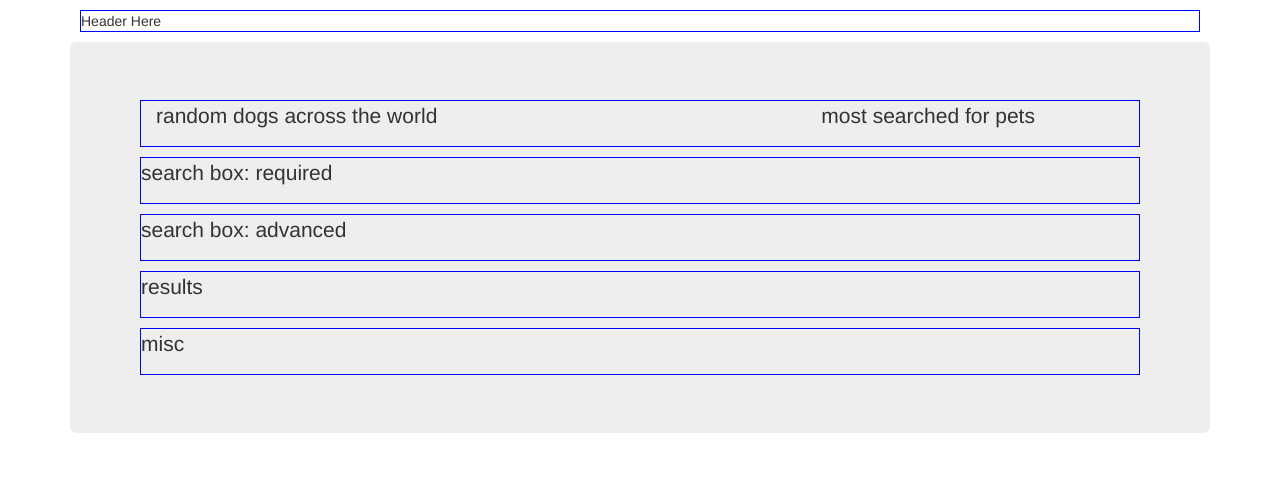
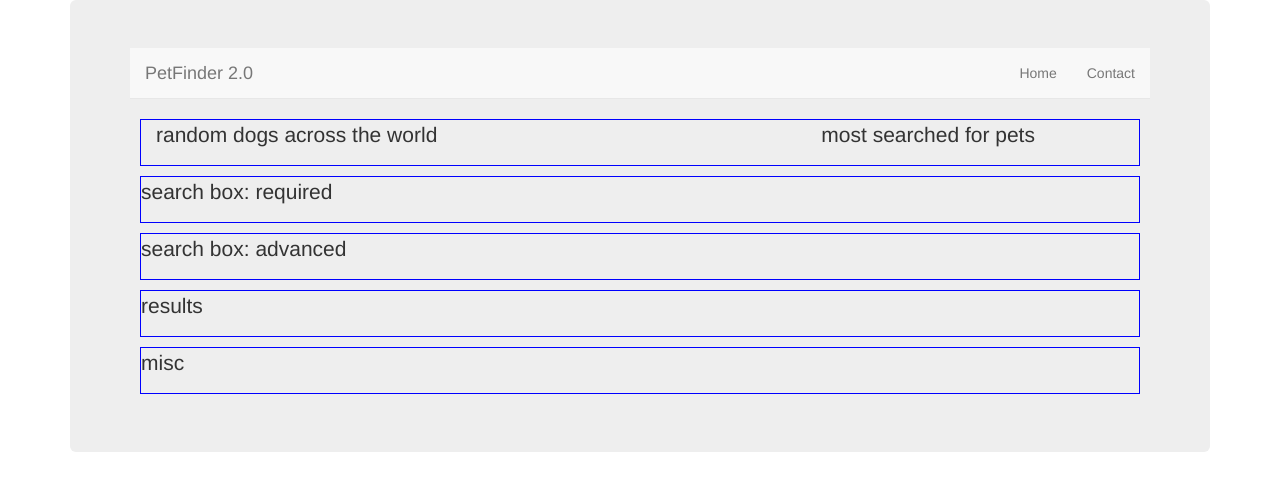
Before and after one commit to CRFerrell77/petfinder2, a plain HTML site: page index.html in a window 1280 px wide. Drawn offline with nearby package versions, Linux system fonts and the light colour scheme.

Commit message:
navbar setup

```diff
--- a/index.html
+++ b/index.html
@@ -27,9 +27,43 @@
 
 <body>
     <div class="container">
-        <header class="outline">Header Here</header>
+        <div class="jumbotron">
 
-        <div class="jumbotron">
+            <nav class="navbar navbar-default navbar-static-top">
+
+                <div class="container">
+
+                    <div class="navbar-header">
+
+                        <button type="button" class="navbar-toggle collapsed" data-toggle="collapse" data-target="#navbar" aria-expanded="false" aria-controls="navbar">
+                            <span class="sr-only">Toggle Navigation</span>
+                            <span class="icon-bar"></span>
+                            <span class="icon-bar"></span>
+                            <span class="icon-bar"></span>
+                        </button>
+                        <a class="navbar-brand" href="#" id="name">PetFinder 2.0</a>
+
+                    </div>
+
+                    <div id="navbar" class="navbar-collapse collapse">
+
+                        <ul class="nav navbar-nav navbar-right">
+
+                            <li>
+                                <a href="index.html">Home</a>
+                            </li>
+                            <li>
+                                <a href="contact.html">Contact</a>
+                            </li>
+
+                        </ul>
+
+                    </div>
+
+                </div>
+
+            </nav>
+
             <div class="row outline">
                 <div id="randPet" class="col-md-8">
                     <p>random dogs across the world</p>
@@ -40,9 +74,11 @@
             </div>
             <div id="searchBoxReq" class="row outline">
                 <p>search box: required</p>
+                <!-- Animal Type / Zipcode -->
             </div>
             <div id="searchBoxAdv" class="row outline">
                 <p>search box: advanced</p>
+                <!-- breed / age / gender / size / location / distance from me / characteristics / my house has -->
             </div>
             <div  id="results" class="row outline">
                 <p>results</p>
```
